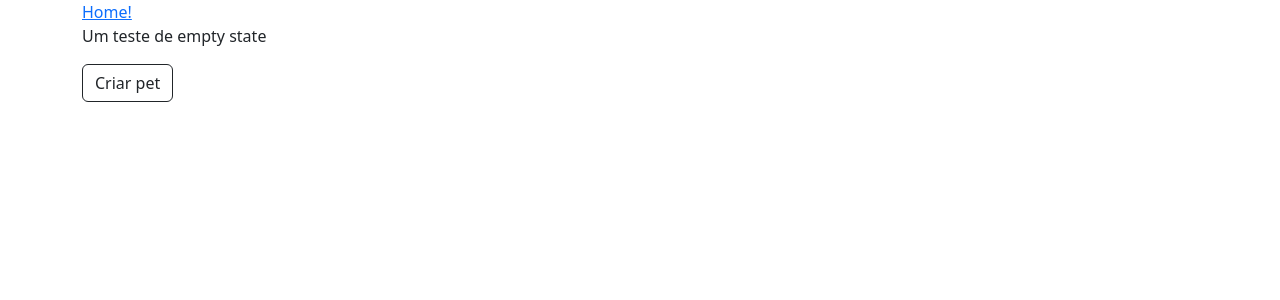
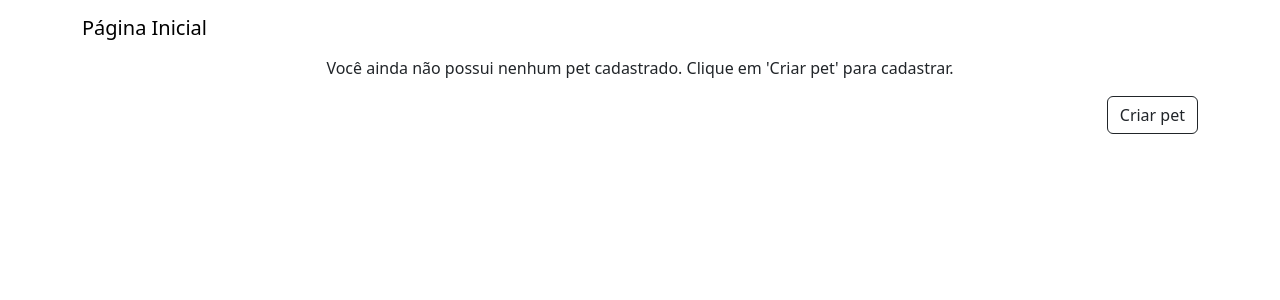
Before and after one commit to MorganaDuarte/pets-routine, a React (Create React App) app: page / in a window 1280 px wide. Shown: the top 300 px of the page. Built offline with nearby package versions, Linux system fonts and the light colour scheme.

Commit message:
fix layout

```diff
--- a/src/components/Actions/ViewProfileButton/index.tsx
+++ b/src/components/Actions/ViewProfileButton/index.tsx
@@ -9,11 +9,13 @@ export default function ViewProfileButton() {
   function navigateToProfile(dog: Dog ) {
     navigate(`/profile/${dog.id}`, { state: { dog } })
   }
-  return(
-    <>
-      {dogs.map((dog: Dog ) => (
-        <Button variant="outline-dark" onClick={() => navigateToProfile(dog)} key={dog.id}>{dog.name}</Button>
+  return (
+    <div className="d-flex justify-content-center">
+      {dogs.map((dog: Dog) => (
+        <Button variant="outline-dark" onClick={() => navigateToProfile(dog)} key={dog.id} className="mx-2">
+          {dog.name}
+        </Button>
       ))}
-    </>
+    </div>
   )
 }
--- a/src/components/DefaultPage/index.tsx
+++ b/src/components/DefaultPage/index.tsx
@@ -2,13 +2,20 @@ import CreateProfileButton from "../Actions/./CreateProfileButton";
 import ViewProfileButton from "../Actions/ViewProfileButton";
 import EmptyState from "../EmptyState";
 import Dogs from "../../data/dogs";
+import {Col, Row} from "react-bootstrap";
 
 export default function DefaultPage() {
   const dogs = Dogs;
   return(
     <>
-      { dogs ? <ViewProfileButton /> : <EmptyState />}
-      <CreateProfileButton />
+      <Row>
+        <Col>{dogs ? <ViewProfileButton /> : <EmptyState />}</Col>
+      </Row>
+      <Row className="justify-content-end">
+        <Col xs="auto">
+          <CreateProfileButton />
+        </Col>
+      </Row>
     </>
   )
 }
--- a/src/components/EmptyState/index.tsx
+++ b/src/components/EmptyState/index.tsx
@@ -1,7 +1,7 @@
 export default function EmptyState() {
   return(
-    <>
-      <p>Um teste de empty state</p>
-    </>
+    <p className="d-flex justify-content-center">
+      Você ainda não possui nenhum pet cadastrado. Clique em 'Criar pet' para cadastrar.
+    </p>
   )
 }
--- a/src/components/Header/index.tsx
+++ b/src/components/Header/index.tsx
@@ -1,9 +1,12 @@
-import { Link, Outlet } from "react-router-dom";
+import { Outlet } from "react-router-dom";
+import { Navbar } from "react-bootstrap";
 
 export default function Header() {
   return(
     <>
-      <Link to={'/'}>Home!</Link>
+      <Navbar>
+        <Navbar.Brand href="/">Página Inicial</Navbar.Brand>
+      </Navbar>
       <Outlet />
     </>
   )
--- a/src/components/Profile/Create/index.tsx
+++ b/src/components/Profile/Create/index.tsx
@@ -106,7 +106,7 @@ export default function Create() {
           </Tab>
         </Tabs>
         <div className="d-flex justify-content-end">
-          <Button variant="dark" type="submit" onClick={save} disabled={!isFormComplete}>Salvar</Button>
+          <Button variant="dark" onClick={save} disabled={!isFormComplete}>Salvar</Button>
         </div>
       </Form>
     </>
--- a/src/components/Profile/Form/DewormersTable/index.tsx
+++ b/src/components/Profile/Form/DewormersTable/index.tsx
@@ -29,7 +29,7 @@ export default function DewormersTable({ dewormersRows, handlesDewormersChange,
         ))}
         </tbody>
       </Table>
-      <Button variant="primary" onClick={handleAddDewormerRow}>Adicionar novo vermífugo</Button>
+      <Button variant="outline-dark" onClick={handleAddDewormerRow}>Adicionar novo vermífugo</Button>
     </>
   )
 }
--- a/src/components/Profile/Form/VaccinesTable/index.tsx
+++ b/src/components/Profile/Form/VaccinesTable/index.tsx
@@ -27,7 +27,7 @@ export default function VaccineTable({ vaccineRows, handleVaccineChange, handleA
         ))}
         </tbody>
       </Table>
-      <Button variant="primary" onClick={handleAddVaccineRow}>Adicionar nova vacina</Button>
+      <Button variant="outline-dark" onClick={handleAddVaccineRow}>Adicionar nova vacina</Button>
     </>
   )
 }
```
